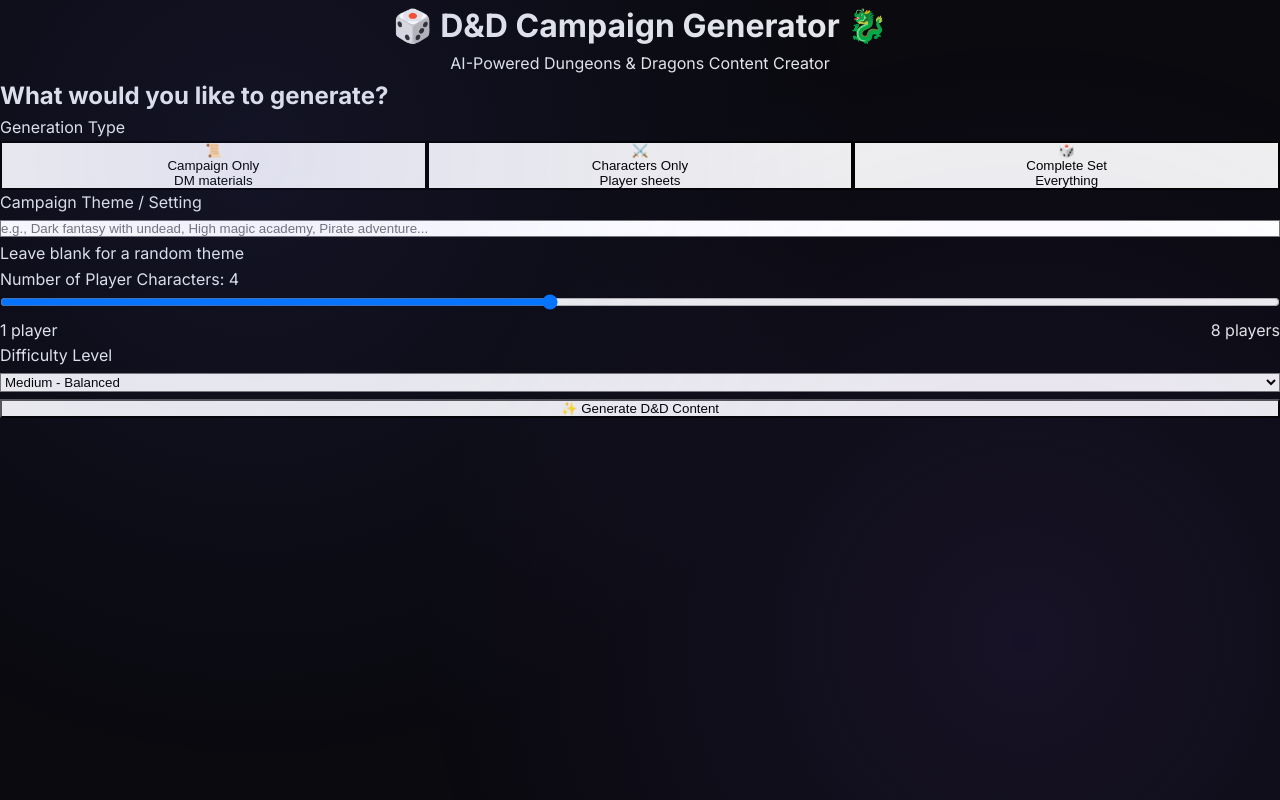
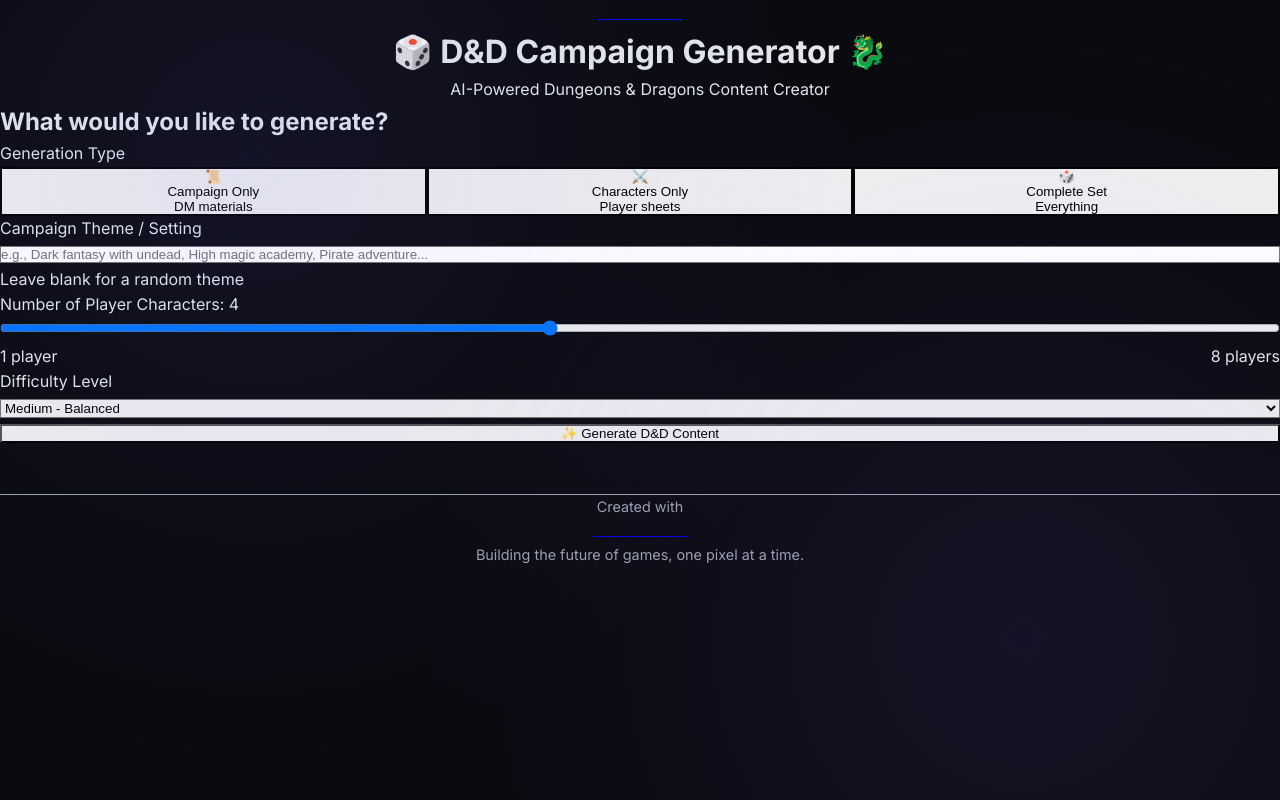
Before and after one commit to mamercad/emtesseract-nextjs, a Next.js app: page /dnd-generator in a window 1280 px wide. Built offline with nearby package versions, Linux system fonts and the light colour scheme.

Commit message:
Apply emtesseract branding to D&D generator pages

```diff
--- a/app/dnd-demo/page.tsx
+++ b/app/dnd-demo/page.tsx
@@ -83,16 +83,28 @@
   return (
     <div className="min-h-screen bg-gradient-to-br from-purple-900 via-blue-900 to-indigo-900 p-8">
       <div className="max-w-6xl mx-auto">
+        {/* Branding Header */}
+        <div className="text-center mb-6 print:mb-2">
+          <a href="/" className="inline-block print:hidden hover:opacity-80 transition-opacity">
+            <div className="text-4xl font-bold bg-gradient-to-r from-cyan-400 via-purple-400 to-pink-400 bg-clip-text text-transparent mb-2" style={{ fontFamily: 'monospace' }}>
+              emtesseract
+            </div>
+          </a>
+          <div className="hidden print:block text-2xl font-bold text-gray-800 mb-2" style={{ fontFamily: 'monospace' }}>
+            emtesseract
+          </div>
+        </div>
+
         <div className="bg-yellow-100 border-l-4 border-yellow-500 text-yellow-900 p-4 mb-6 rounded print:hidden">
           <p className="font-bold">📋 Demo Preview</p>
           <p>This is a sample of what the D&D Generator creates. The actual generator uses AI to create custom content based on your preferences!</p>
           <a href="/dnd-generator" className="underline font-semibold">Try the real generator →</a>
         </div>
 
-        <h1 className="text-5xl font-bold text-white mb-2 text-center">
+        <h1 className="text-5xl font-bold text-white mb-2 text-center print:text-gray-900">
           🎲 D&D Campaign Generator 🐉
         </h1>
-        <p className="text-xl text-purple-200 mb-8 text-center">
+        <p className="text-xl text-purple-200 mb-8 text-center print:text-gray-600">
           Sample Generated Content
         </p>
 
@@ -101,13 +113,13 @@
           <div className="flex gap-4 print:hidden">
             <button
               onClick={printContent}
-              className="bg-green-600 hover:bg-green-700 text-white font-bold py-3 px-6 rounded-lg shadow-lg transition-all"
+              className="bg-gradient-to-r from-green-500 to-emerald-600 hover:from-green-600 hover:to-emerald-700 text-white font-bold py-3 px-6 rounded-lg shadow-lg transition-all"
             >
               🖨️ Print All Documents
             </button>
             <a
               href="/dnd-generator"
-              className="bg-purple-600 hover:bg-purple-700 text-white font-bold py-3 px-6 rounded-lg shadow-lg transition-all"
+              className="bg-gradient-to-r from-purple-500 via-pink-500 to-cyan-500 hover:from-purple-600 hover:via-pink-600 hover:to-cyan-600 text-white font-bold py-3 px-6 rounded-lg shadow-lg transition-all"
             >
               ✨ Generate Your Own Campaign
             </a>
@@ -238,6 +250,25 @@
             </div>
           ))}
         </div>
+
+        {/* Footer */}
+        <footer className="mt-12 text-center print:hidden">
+          <div className="border-t border-purple-400 pt-6">
+            <p className="text-purple-200 mb-2">Created with</p>
+            <a href="/" className="inline-block hover:opacity-80 transition-opacity">
+              <div className="text-2xl font-bold bg-gradient-to-r from-cyan-400 via-purple-400 to-pink-400 bg-clip-text text-transparent" style={{ fontFamily: 'monospace' }}>
+                emtesseract
+              </div>
+            </a>
+            <p className="text-purple-300 text-sm mt-2">Building the future of games, one pixel at a time.</p>
+          </div>
+        </footer>
+
+        {/* Print Footer */}
+        <div className="hidden print:block text-center mt-8 text-gray-600 text-sm">
+          <p>Generated by emtesseract D&D Campaign Generator</p>
+          <p className="text-xs mt-1">https://emtesseract.com/dnd-generator</p>
+        </div>
       </div>
 
       <style jsx global>{`
--- a/app/dnd-generator/page.tsx
+++ b/app/dnd-generator/page.tsx
@@ -76,10 +76,22 @@
   return (
     <div className="min-h-screen bg-gradient-to-br from-purple-900 via-blue-900 to-indigo-900 p-8">
       <div className="max-w-6xl mx-auto">
-        <h1 className="text-5xl font-bold text-white mb-2 text-center">
+        {/* Branding Header */}
+        <div className="text-center mb-6 print:mb-2">
+          <a href="/" className="inline-block print:hidden hover:opacity-80 transition-opacity">
+            <div className="text-4xl font-bold bg-gradient-to-r from-cyan-400 via-purple-400 to-pink-400 bg-clip-text text-transparent mb-2" style={{ fontFamily: 'monospace' }}>
+              emtesseract
+            </div>
+          </a>
+          <div className="hidden print:block text-2xl font-bold text-gray-800 mb-2" style={{ fontFamily: 'monospace' }}>
+            emtesseract
+          </div>
+        </div>
+
+        <h1 className="text-5xl font-bold text-white mb-2 text-center print:text-gray-900">
           🎲 D&D Campaign Generator 🐉
         </h1>
-        <p className="text-xl text-purple-200 mb-8 text-center">
+        <p className="text-xl text-purple-200 mb-8 text-center print:text-gray-600">
           AI-Powered Dungeons & Dragons Content Creator
         </p>
 
@@ -196,7 +208,7 @@
               <button
                 onClick={generateContent}
                 disabled={loading}
-                className="w-full bg-gradient-to-r from-purple-600 to-indigo-600 text-white font-bold py-4 px-8 rounded-lg text-xl shadow-lg hover:from-purple-700 hover:to-indigo-700 disabled:opacity-50 disabled:cursor-not-allowed transition-all"
+                className="w-full bg-gradient-to-r from-purple-500 via-pink-500 to-cyan-500 text-white font-bold py-4 px-8 rounded-lg text-xl shadow-lg hover:from-purple-600 hover:via-pink-600 hover:to-cyan-600 disabled:opacity-50 disabled:cursor-not-allowed transition-all"
               >
                 {loading ? (
                   <>
@@ -223,13 +235,13 @@
             <div className="flex gap-4 print:hidden">
               <button
                 onClick={printContent}
-                className="bg-green-600 hover:bg-green-700 text-white font-bold py-3 px-6 rounded-lg shadow-lg transition-all"
+                className="bg-gradient-to-r from-green-500 to-emerald-600 hover:from-green-600 hover:to-emerald-700 text-white font-bold py-3 px-6 rounded-lg shadow-lg transition-all"
               >
                 🖨️ Print All Documents
               </button>
               <button
                 onClick={() => setGenerated(null)}
-                className="bg-gray-600 hover:bg-gray-700 text-white font-bold py-3 px-6 rounded-lg shadow-lg transition-all"
+                className="bg-gradient-to-r from-purple-500 via-pink-500 to-cyan-500 hover:from-purple-600 hover:via-pink-600 hover:to-cyan-600 text-white font-bold py-3 px-6 rounded-lg shadow-lg transition-all"
               >
                 ← Generate New Content
               </button>
@@ -363,6 +375,25 @@
             ))}
           </div>
         )}
+
+        {/* Footer */}
+        <footer className="mt-12 text-center print:hidden">
+          <div className="border-t border-purple-400 pt-6">
+            <p className="text-purple-200 mb-2">Created with</p>
+            <a href="/" className="inline-block hover:opacity-80 transition-opacity">
+              <div className="text-2xl font-bold bg-gradient-to-r from-cyan-400 via-purple-400 to-pink-400 bg-clip-text text-transparent" style={{ fontFamily: 'monospace' }}>
+                emtesseract
+              </div>
+            </a>
+            <p className="text-purple-300 text-sm mt-2">Building the future of games, one pixel at a time.</p>
+          </div>
+        </footer>
+
+        {/* Print Footer */}
+        <div className="hidden print:block text-center mt-8 text-gray-600 text-sm">
+          <p>Generated by emtesseract D&D Campaign Generator</p>
+          <p className="text-xs mt-1">https://emtesseract.com/dnd-generator</p>
+        </div>
       </div>
 
       <style jsx global>{`
```
